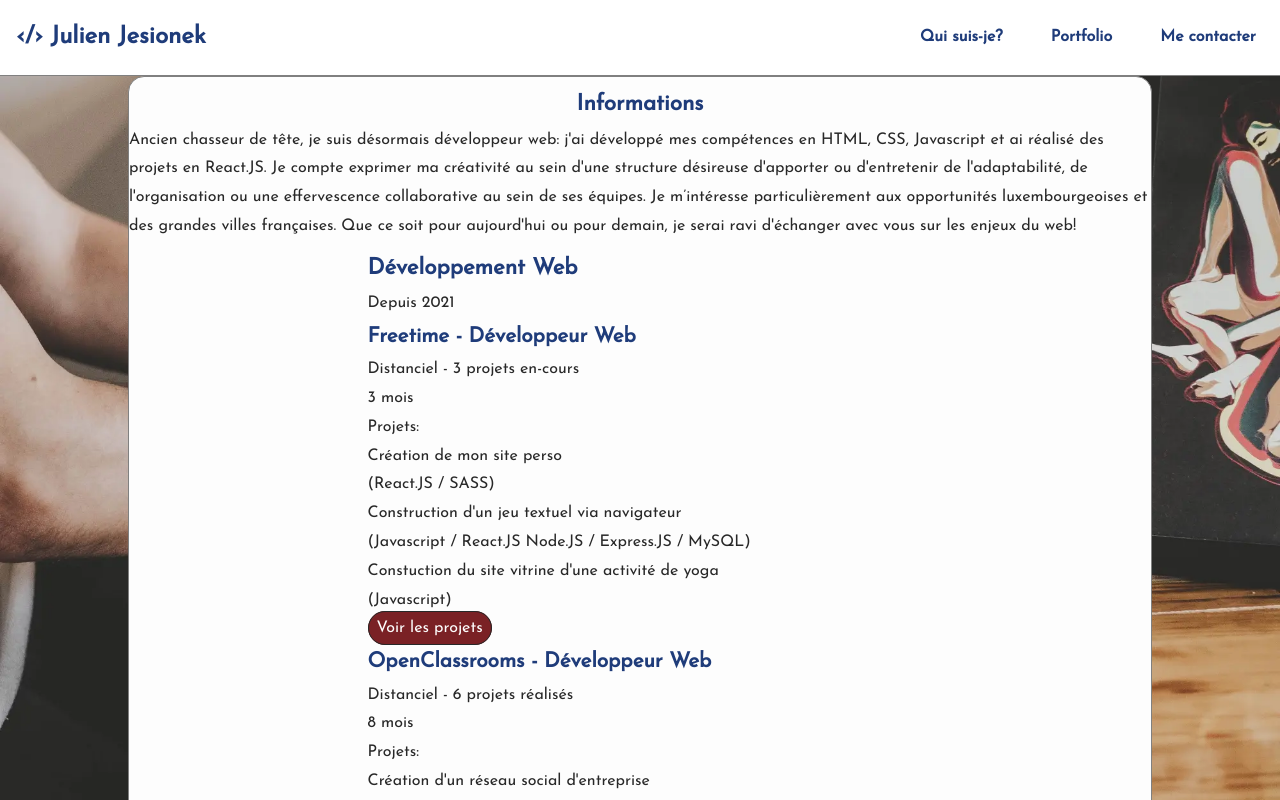
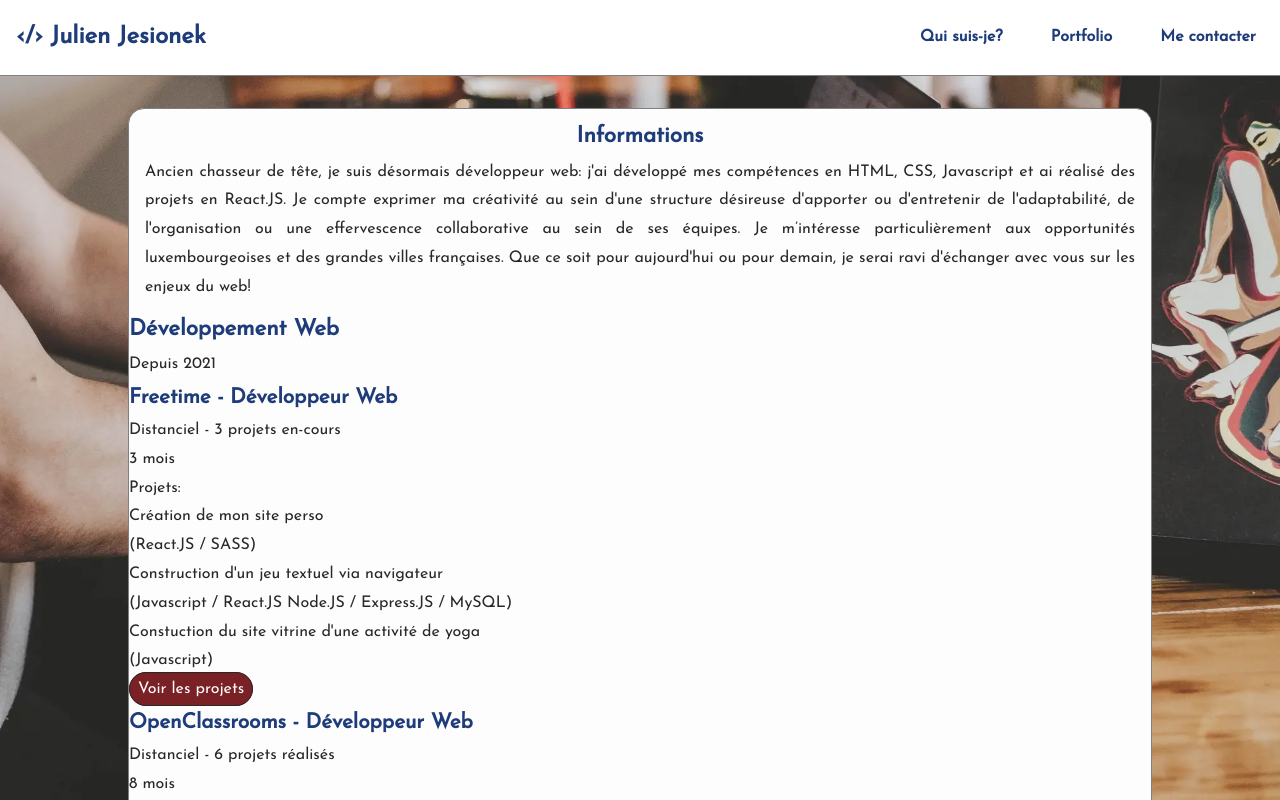
Before and after one commit to JulienJes/portfolio, a React (Create React App) app: page /aboutme in a window 1280 px wide. Shown: the top 800 px of the page. Built offline with nearby package versions, Linux system fonts and the light colour scheme.

Commit message:
Aboutme ongoing

```diff
--- a/src/pages/Aboutme.js
+++ b/src/pages/Aboutme.js
@@ -16,8 +16,11 @@ function About () {
             </div>
             <div className="career">
                 <div className="career-wd">
+                    <div className="career-wd-header">
                         <h2>Développement Web</h2>
                         <p>Depuis 2021</p>
+                    </div>
+                    <div className="cards">
                         <div className="card">
                             <div className="card-image">
                             </div>
@@ -37,6 +40,7 @@ function About () {
                                 </div>
                             </div>
                             <Seeprojects />
+                        </div>
                     </div>
                     <div className="card">
                         <div className="card-image">
--- a/src/styles/pages/_aboutme.scss
+++ b/src/styles/pages/_aboutme.scss
@@ -1,3 +1,13 @@
+.about{
+    margin: 2em auto;
+    &-body{
+        margin: 0 1rem;
+        text-align: justify;
+    }
+}
+
 .career{
-    @include center-content;
+    //@include center-content;
+    display: flex;
+    flex-direction: column;
 }
```
Lines whose indentation alone changed are shown as unchanged.
